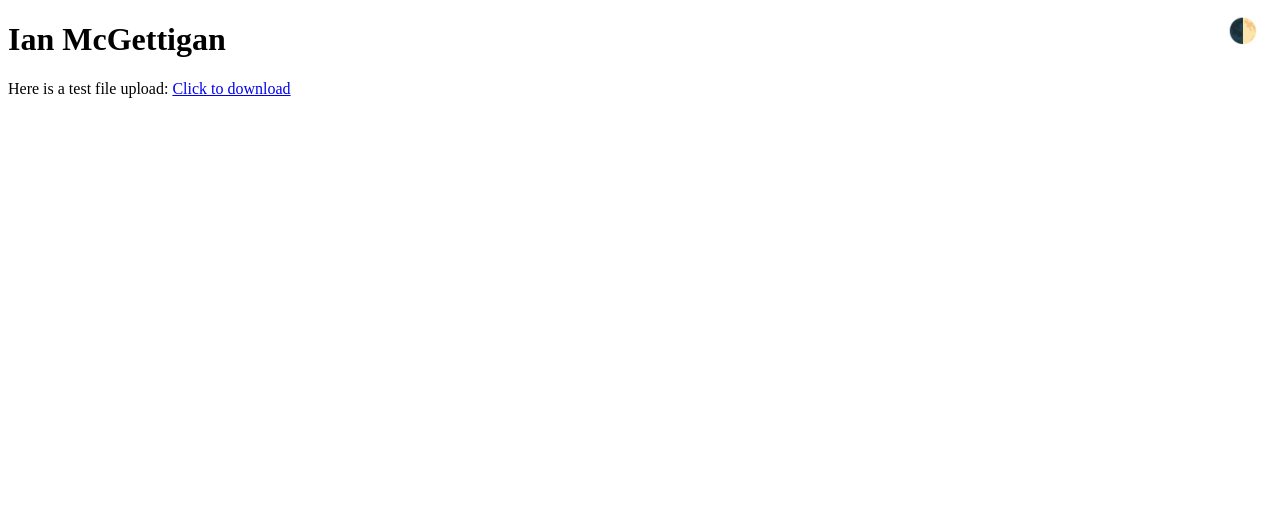
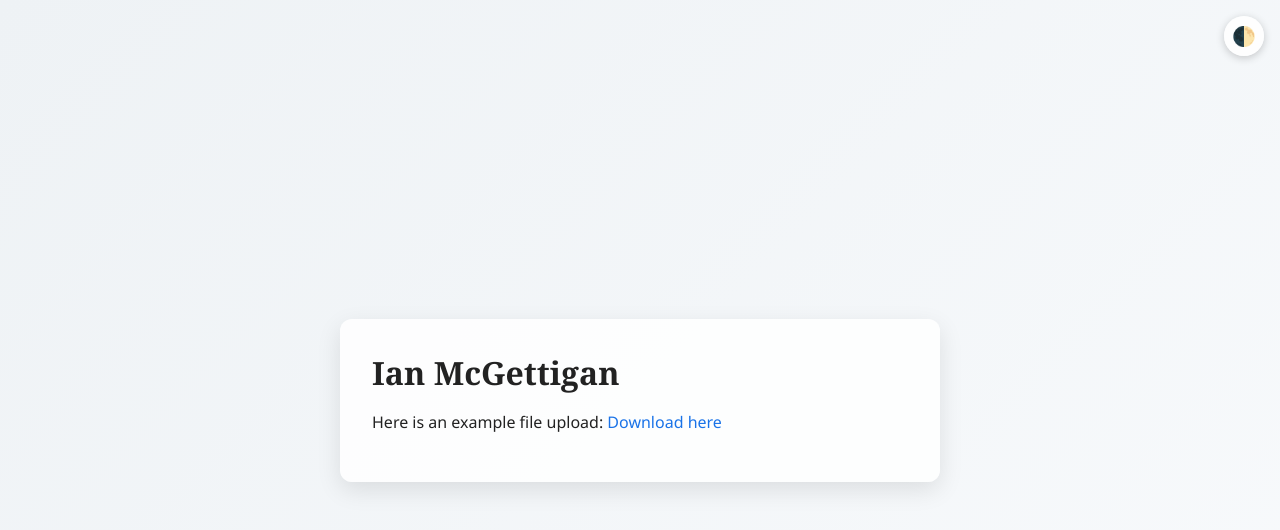
Before and after one commit to ianmcgettigan/ianmcgettigan.github.io, a plain HTML site: page index.html in a window 1280 px wide. Drawn offline with Linux system fonts and the light colour scheme.

Commit message:
trying some things

```diff
--- a/index.html
+++ b/index.html
@@ -3,54 +3,109 @@
 <head>
   <meta charset="UTF-8">
   <title>Ian McGettigan</title>
-
-  <!-- Dark/light mode CSS -->
   <style>
     :root {
-      --bg: #fff; --fg: #000;
+      --fg: #222;
+      --link: #1a73e8;
+      --container-bg: rgba(255,255,255,0.85);
     }
-    [data-theme="dark"] {
-      --bg: #111; --fg: #eee;
+    html[data-theme="dark"] {
+      --fg: #c9d1d9;
+      --link: #58a6ff;
+      --container-bg: rgba(13,17,23,0.85);
+    }
+    * {
+      margin: 0;
+      padding: 0;
+      box-sizing: border-box;
     }
     body {
-      background: var(--bg);
+      display: flex;
+      align-items: center;
+      justify-content: center;
+      min-height: 100vh;
+      padding: 1rem;
+      font-family: 'Segoe UI', Tahoma, sans-serif;
       color: var(--fg);
+      background: linear-gradient(135deg, #eef2f5, #f8fafc);
       transition: background .3s, color .3s;
+    }
+    html[data-theme="dark"] body {
+      background: linear-gradient(135deg, #171a21, #0d1117);
+    }
+    .container {
+      background: var(--container-bg);
+      padding: 2rem;
+      border-radius: 12px;
+      box-shadow: 0 8px 24px rgba(0,0,0,0.1);
+      max-width: 600px;
+      width: 100%;
+    }
+    h1 {
+      font-family: Georgia, serif;
+      font-size: 2rem;
+      margin-bottom: 1rem;
+    }
+    p {
+      margin-bottom: 1rem;
+      line-height: 1.5;
+    }
+    a {
+      color: var(--link);
+      text-decoration: none;
+      position: relative;
+      transition: color .3s;
+    }
+    a::after {
+      content: '';
+      position: absolute;
+      left: 0;
+      bottom: -2px;
+      width: 100%;
+      height: 2px;
+      background: var(--link);
+      transform: scaleX(0);
+      transform-origin: left;
+      transition: transform .3s;
+    }
+    a:hover::after {
+      transform: scaleX(1);
     }
     .toggle {
       position: fixed;
       top: 1rem;
       right: 1rem;
-      background: none;
+      width: 2.5rem;
+      height: 2.5rem;
+      background: var(--container-bg);
       border: none;
-      font-size: 1.5rem;
+      border-radius: 50%;
+      display: flex;
+      align-items: center;
+      justify-content: center;
+      font-size: 1.2rem;
       cursor: pointer;
+      box-shadow: 0 2px 8px rgba(0,0,0,0.2);
+      transition: background .3s;
     }
   </style>
-  <!-- end dark/light mode CSS -->
 </head>
 <body data-theme="">
-  <!-- Dark/light mode switch -->
   <button class="toggle" aria-label="Toggle dark mode">🌓</button>
-
-  <h1>Ian McGettigan</h1>
-  <p>
-    Here is a test file upload:
-    <a href="/assets/CoursePaper_IanMcGettigan2091280.pdf">
-      Click to download
-    </a>
-  </p>
-
-  <!-- Dark/light mode script -->
+  <div class="container">
+    <h1>Ian McGettigan</h1>
+    <p>
+      Here is an example file upload:
+      <a href="/assets/CoursePaper_IanMcGettigan2091280.pdf">Download
+          here</a>
+    </p>
+  </div>
   <script>
-    const btn = document.querySelector(".toggle");
-    btn.addEventListener("click", () => {
-      const next = document.documentElement.getAttribute("data-theme") === "dark"
-        ? ""
-        : "dark";
-      document.documentElement.setAttribute("data-theme", next);
+    const btn = document.querySelector('.toggle');
+    btn.addEventListener('click', () => {
+      const next = document.documentElement.getAttribute('data-theme') === 'dark' ? '' : 'dark';
+      document.documentElement.setAttribute('data-theme', next);
     });
   </script>
-  <!-- end dark/light mode script -->
 </body>
 </html>
```
